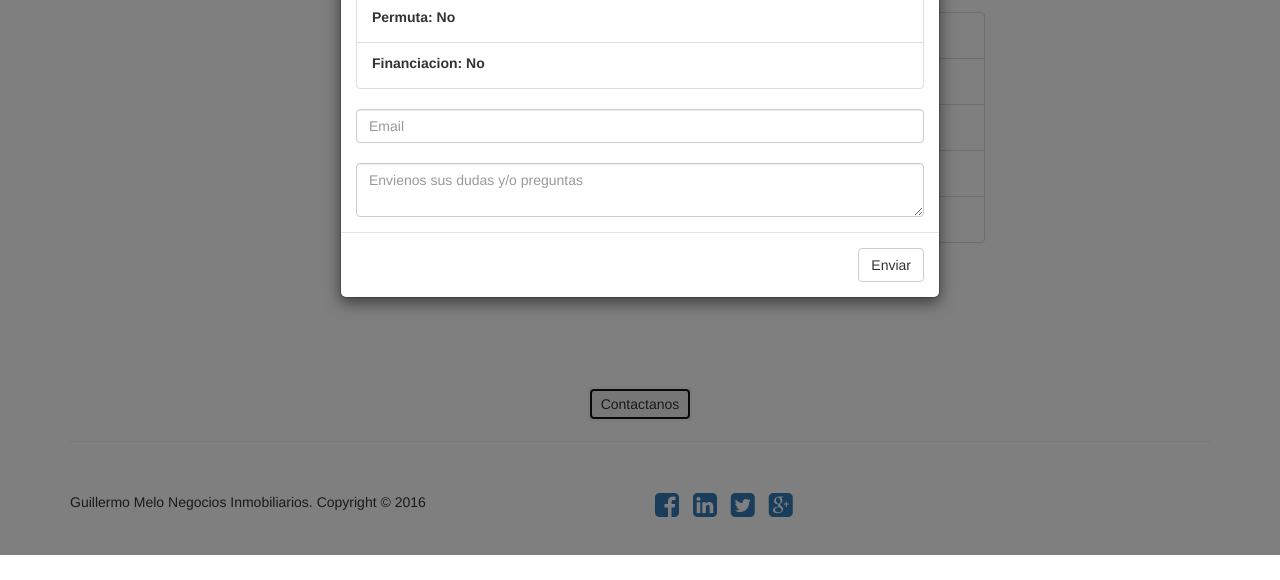
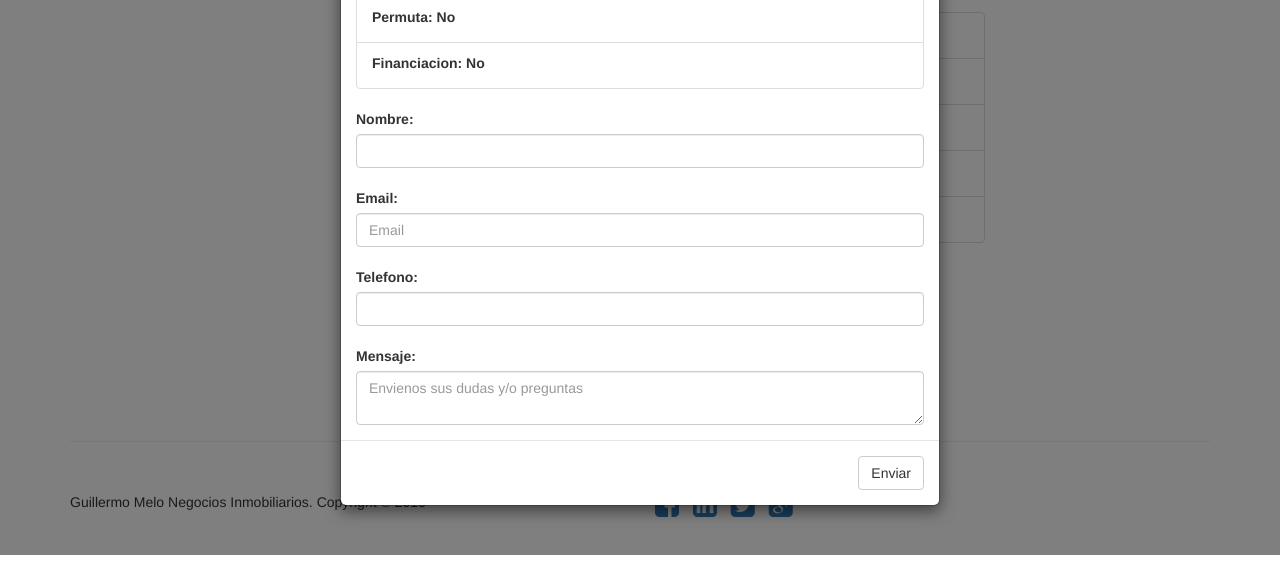
Before and after one commit to urza86/Melo, a website: page NodejsWebApp1/src/views/inmueble.html in a window 1280 px wide. Both pictures are taken after a click on the button "Contactanos". Shown: the part 245-825 px from the top of the page. Drawn offline with nearby package versions, Linux system fonts and the light colour scheme; some packages are replaced by stand-ins of ours; files that its build step writes are made by us from their sources; no server answers; files whose address does not match are found by name.

Commit message:
email completed

```diff
--- a/NodejsWebApp1/src/js/app/controllers/articleController.js
+++ b/NodejsWebApp1/src/js/app/controllers/articleController.js
@@ -7,6 +7,14 @@ myApp.controller('ArticleController', ['$scope', '$http', 'helperService', funct
             $scope.context = data.data.recordsets[0];
             initMap(data.data.recordsets[0]);
         });
+        $scope.sendEmail = function () {
+
+            var source = '/sendEmail?Name=' + $scope.myName + '&Phone=' + $scope.myPhone + "&Mail=" + $scope.myMail + "&msg=" + $scope.myMsg;
+            $http.get(source).then(function (data) {
+                var qs = source.substr(source.indexOf('?') + 1);
+               // console.log($.parseJSON('{"' + qs.replace(/&/g, '","').replace(/=/g, '":"') + '"}'));
+            });
+        }
 
         var map;
         function initMap(inmuebleOBJ) {
--- a/NodejsWebApp1/src/views/inmueble.html
+++ b/NodejsWebApp1/src/views/inmueble.html
@@ -207,14 +207,28 @@
                                 <li class="list-group-item"><label>Financiacion: {{ConvertirABoolean(context.Financiacion)}}</label></li>
                             </ul>
                         <row>
-                            <input class="form-control" type="email" placeholder="Email"></input> </br>
-                            <!--input class="form-control"  type="text" placeholder="Agregue comentario"></input-->
-                            <textarea class="form-control"  row="5" placeholder="Envienos sus dudas y/o preguntas"></textarea>
+                            <div class="controls">
+                                <label>Nombre:</label>
+                                <input class="form-control" ng-model="myName" type="text"></input> </br>
+                                </div>
+                            <div class="controls">
+                                <label>Email:</label>
+                                <input class="form-control" ng-model="myEmail" type="email" placeholder="Email"></input> </br>
+                                </div>
+                            <div class="controls">
+                                <label>Telefono:</label>
+                                <input class="form-control" ng-model="myPhone" type="tel"></input> </br>
+                                </div>
+                                <!--input class="form-control"  type="text" placeholder="Agregue comentario"></input-->
+                            <div class="controls">
+                                <label>Mensaje:</label>
+                                <textarea class="form-control" ng-model="myMsg" row="5" placeholder="Envienos sus dudas y/o preguntas"></textarea>
+                                </div>
 
-                        </row>
+</row>
                     </div>
                     <div class="modal-footer">
-                        <button type="button" class="btn btn-default" data-dismiss="modal">Enviar</button>
+                        <button type="button" class="btn btn-default" ng-click="sendEmail()" data-dismiss="modal">Enviar</button>
                     </div>
                 </div>
             </div>
```
Also changed, not shown: NodejsWebApp1/src/views/contact.html (+1 -1 lines).
